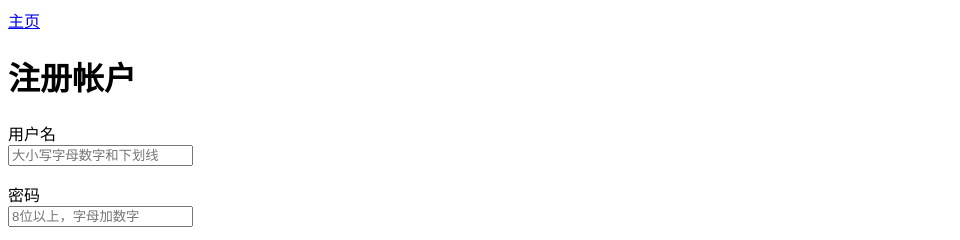
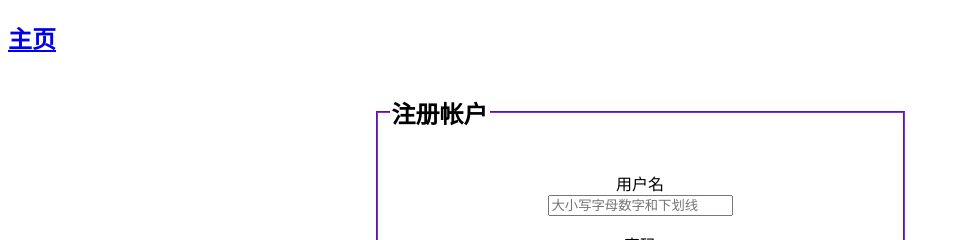
Before and after one commit to yunlicangliu/SOFT130002_lab, a plain HTML site: page lab2/register.html in a window 1280 px wide. Shown: the top 240 px of the page, without its empty margins (0-960 px from the left). Drawn offline with Linux system fonts and the light colour scheme.

Commit message:
Add files via upload

```diff
--- a/lab2/register.html
+++ b/lab2/register.html
@@ -6,11 +6,14 @@
 </head>
 <body>
 <header>
-    <a href="index.html">主页</a>
+    <a href="index.html"><h2>主页</h2></a>
 </header>
-<h1>注册帐户</h1>
+<center>
 <section>
     <form action="#" method="POST">
+        <fieldset style="width: 500px;border-color: blueviolet">
+            <legend><h1>注册帐户</h1></legend>
+        <p>
             用户名<br>
             <input type="text" name="username" pattern="^[a-zA-Z0-9_]{1,}$" placeholder="大小写字母数字和下划线" required>
         </p>
@@ -64,7 +67,7 @@
         </p>
         <p>
             手机号<br>
-            <input type="password" name="password" pattern="^1\d{12}$" placeholder="请输入手机号" required>
+            <input type="password" name="password" pattern="^1\d{10}$" placeholder="请输入手机号" required>
         </p>
         <p>
             常用设备<br>
@@ -153,7 +156,9 @@
         <p>
             <input type="submit" value="注册" name="submit">
         </p>
+        </fieldset>
     </form>
 </section>
+</center>
 </body>
 </html>
```
